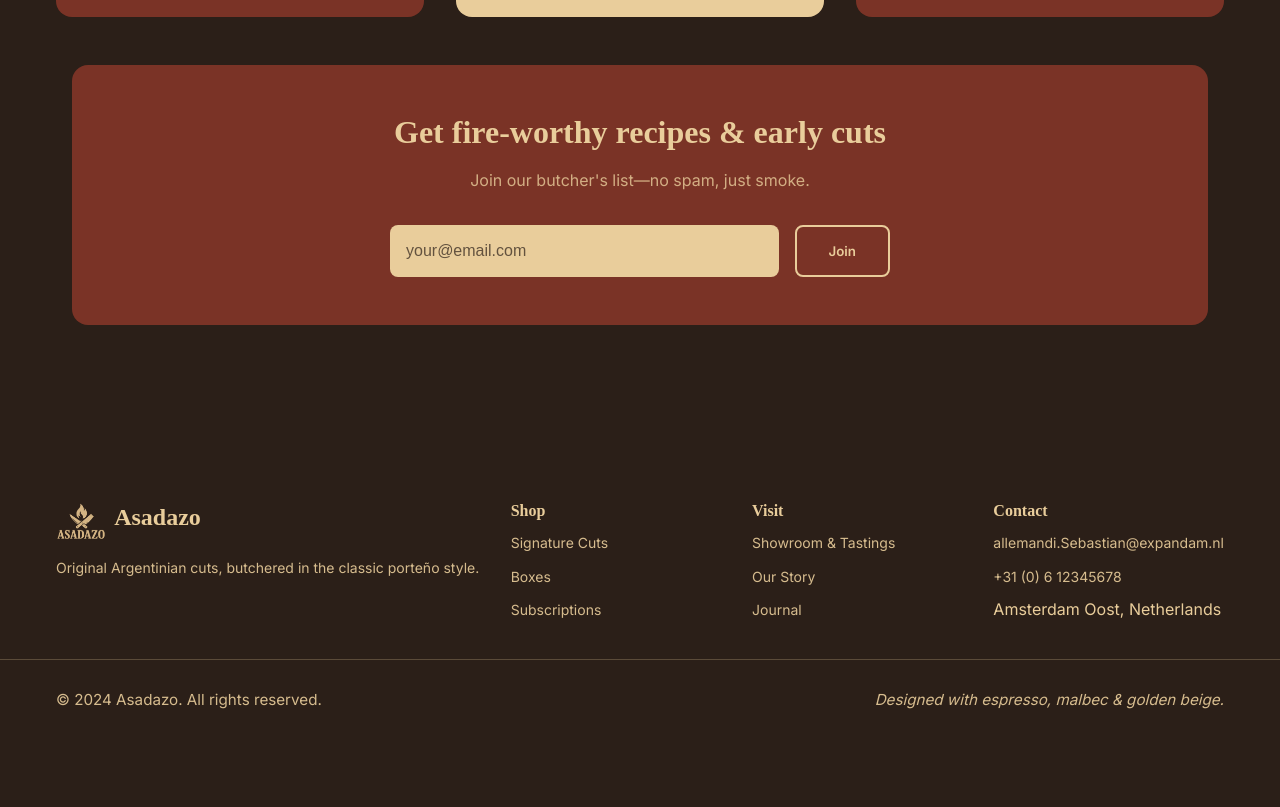
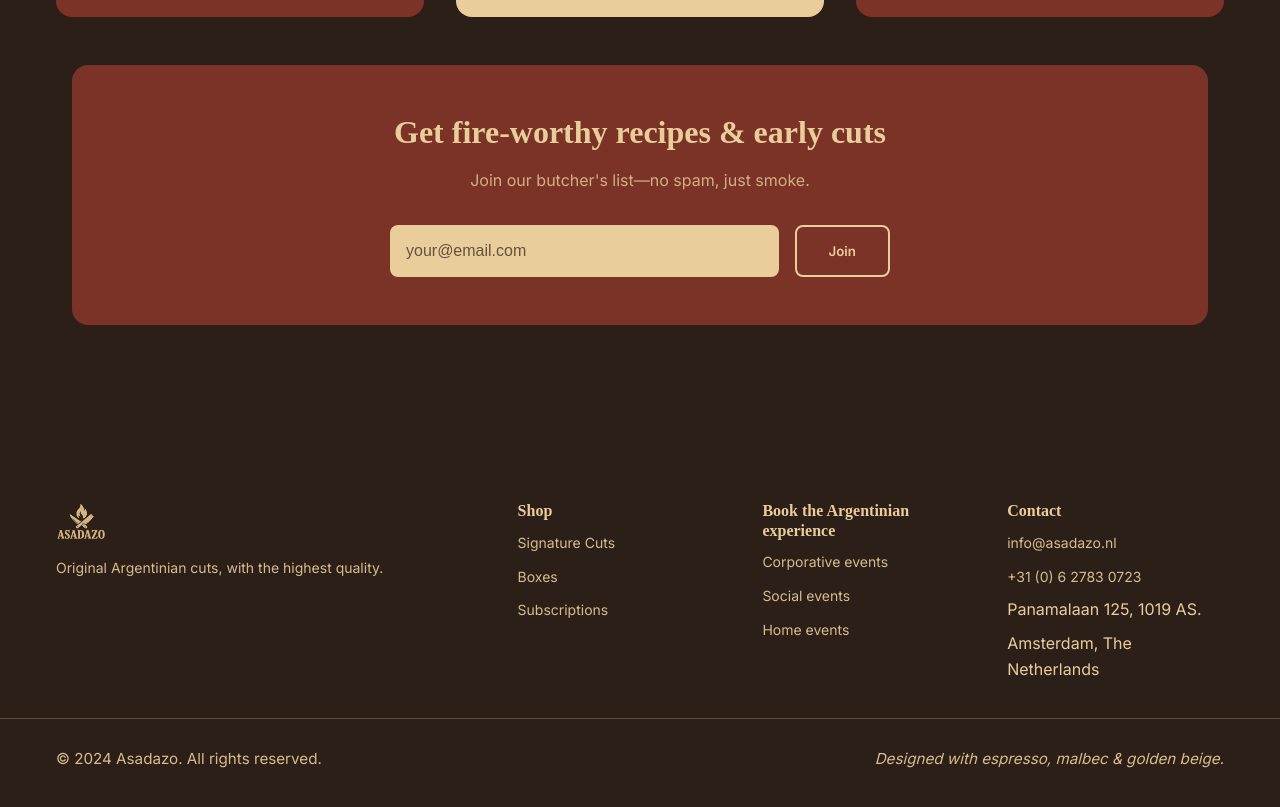
Before and after one commit to Seballemandiv/asadazo-website, a React (Vite) app: page / in a window 1280 px wide. Shown: the part 1420-2227 px from the top of the page. Before the commit the page ends 2180 px from the top, so only its background shows below. Built offline with nearby package versions, Linux system fonts and the light colour scheme; no server answers; a web font is replaced by a local one.

Commit message:
feat(footer): update footer content - remove extra Asadazo text, update tagline, change Visit section to events, and update contact information

```diff
--- a/src/components/Footer.tsx
+++ b/src/components/Footer.tsx
@@ -6,9 +6,8 @@ const Footer = () => {
         <div className="footer-brand">
           <div className="footer-logo">
             <img src="/logo.svg" alt="Asadazo" />
-            <h3>Asadazo</h3>
           </div>
-          <p>Original Argentinian cuts, butchered in the classic porteño style.</p>
+          <p>Original Argentinian cuts, with the highest quality.</p>
         </div>
 
         {/* Shop Column */}
@@ -23,11 +22,11 @@ const Footer = () => {
 
         {/* Visit Column */}
         <div className="footer-column">
-          <h4>Visit</h4>
+          <h4>Book the Argentinian experience</h4>
           <ul>
-            <li><a href="#showroom">Showroom & Tastings</a></li>
-            <li><a href="/about">Our Story</a></li>
-            <li><a href="#journal">Journal</a></li>
+            <li><a href="#corporate">Corporative events</a></li>
+            <li><a href="#social">Social events</a></li>
+            <li><a href="#home">Home events</a></li>
           </ul>
         </div>
 
@@ -35,9 +34,10 @@ const Footer = () => {
         <div className="footer-column">
           <h4>Contact</h4>
           <ul>
-            <li><a href="mailto:allemandi.Sebastian@expandam.nl">allemandi.Sebastian@expandam.nl</a></li>
-            <li><a href="tel:+31612345678">+31 (0) 6 12345678</a></li>
-            <li>Amsterdam Oost, Netherlands</li>
+            <li><a href="mailto:info@asadazo.nl">info@asadazo.nl</a></li>
+            <li><a href="tel:+31627830723">+31 (0) 6 2783 0723</a></li>
+            <li>Panamalaan 125, 1019 AS.</li>
+            <li>Amsterdam, The Netherlands</li>
           </ul>
         </div>
       </div>
```
